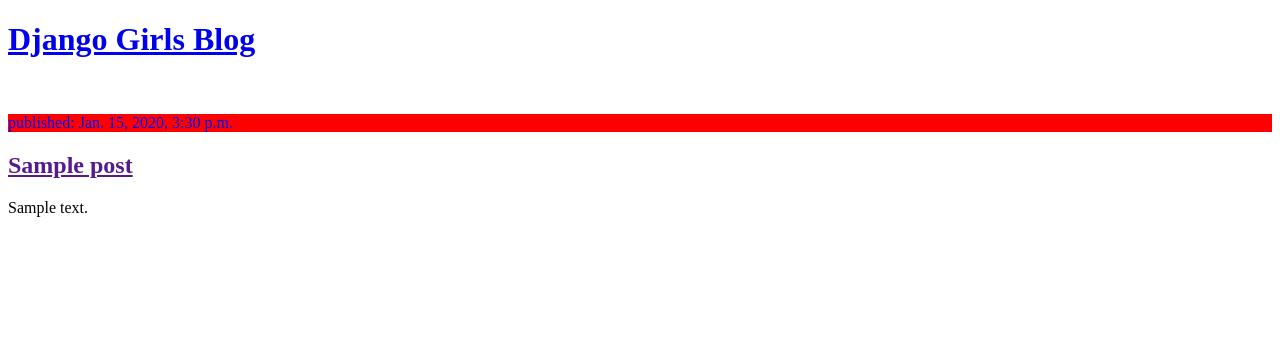
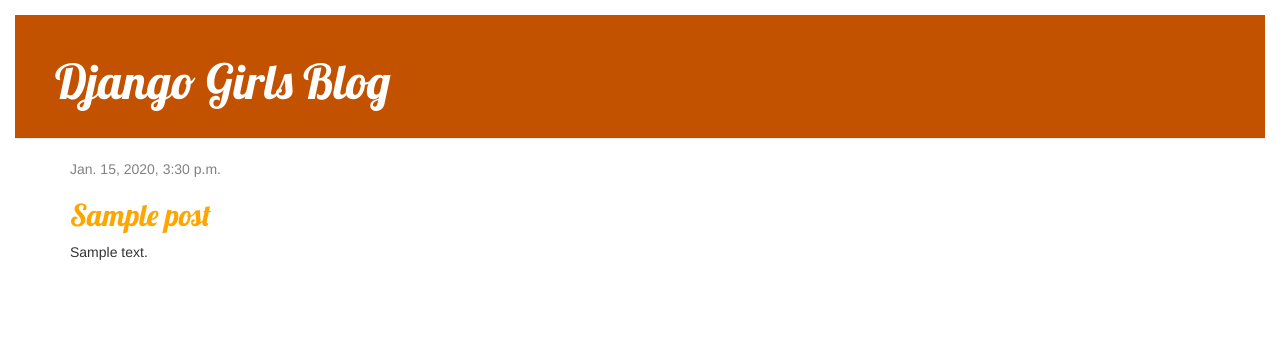
Before and after one commit to afrozchakure/Django-blog, a Django app: template blog/templates/blog/post_list.html in a window 1280 px wide. Shown: the top 346 px of the page. Run offline with Django 3.2, Linux system fonts and the light colour scheme; the template is opened without the code that fills it: values that come from a table or form of the project are taken from there, others are empty; tables that the repository leaves empty hold one stand-in row (values such as "Sample post"); some libraries are stand-ins or nearby versions.

Commit message:
Added view and template for detailed blog post as well as CSS for the site.

```diff
--- /dev/null
+++ b/blog/static/css/blog.css
@@ -0,0 +1,55 @@
+h1 a, h2 a
+{
+	color: orange;  /*dark orange*/
+	font-family:'Lobster';
+}
+body
+{
+	padding:15px;
+}
+.page-header {
+    background-color: #C25100;
+    margin-top: 0;
+    padding: 20px 20px 20px 40px;
+}
+
+.page-header h1, .page-header h1 a, .page-header h1 a:visited, .page-header h1 a:active {
+    color: #ffffff;
+    font-size: 36pt;
+    text-decoration: none;
+}
+
+.content {
+    margin-left: 40px;
+}
+
+h1, h2, h3, h4 {
+    font-family: 'Lobster', cursive;
+}
+
+.date {
+    color: #828282;
+}
+
+.save {
+    float: right;
+}
+
+.post-form textarea, .post-form input {
+    width: 100%;
+}
+
+.top-menu, .top-menu:hover, .top-menu:visited {
+    color: #ffffff;
+    float: right;
+    font-size: 26pt;
+    margin-right: 20px;
+}
+
+.post {
+    margin-bottom: 70px;
+}
+
+.post h1 a, .post h1 a:visited {
+    color: #000000;
+}
--- /dev/null
+++ b/blog/templates/blog/base.html
@@ -0,0 +1,25 @@
+{% load static %}
+<!DOCTYPE html>
+<html>
+<head>
+	<title>Django Girls blog </title>
+	<link rel="stylesheet" href="//maxcdn.bootstrapcdn.com/bootstrap/3.2.0/css/bootstrap.min.css">
+        <link rel="stylesheet" href="//maxcdn.bootstrapcdn.com/bootstrap/3.2.0/css/bootstrap-theme.min.css">
+        <link href='//fonts.googleapis.com/css?family=Lobster&subset=latin,latin-ext' rel='stylesheet' type='text/css'>
+        <link rel="stylesheet" href="{% static 'css/blog.css' %}">
+</head>
+<body>
+<div class="page-header">
+	<h1><a href="">Django Girls Blog</a></h1>
+</div>
+<div class="content container">
+	<div class="row">
+		<div class="col-md-8">
+			{% block content %}
+			{% endblock %}
+		</div>
+	</div>
+</div>
+
+</body>
+</html>
--- a/blog/templates/blog/post_list.html
+++ b/blog/templates/blog/post_list.html
@@ -1,19 +1,13 @@
-<!DOCTYPE html>
-<html>
-    <head>
-        <title >Django Girls blog</title>
-    </head>
-    <body>
-        <div>
-            <h1><a href="/">Django Girls Blog</a></h1><br>
-        </div>
-        {% for post in posts %}
-        	<div>
-        		<p style="color:blue; background:red;">published: {{post.published_date}}</p>
-        		<h2 ><a href="">{{post.title}}</a></h2>
-        		<p>{{post.text|linebreaksbr}}</p><br>
-        	</div>
+{% extends 'blog/base.html' %}
 
-        {% endfor %}
-    </body>
-</html>
+{% block content %}
+	{% for post in posts %}
+		<div class="post">
+			<div class="date">
+			{{post.published_date}}
+			</div>
+			<h2><a href="{% url 'post_detail' pk=post.pk %}">{{post.title}}</a></h2>
+			<p>{{post.text|linebreaksbr}}</p>
+		</div>
+	{% endfor %}
+{% endblock %}
--- a/blog/urls.py
+++ b/blog/urls.py
@@ -1,7 +1,16 @@
-from django.urls import path  # Here we're importing Django's function path and all of our views from the blog application
+from django.urls import path
+# Here we're importing Django's function path and all of our views from the blog application
 from . import views
 
 urlpatterns = [
-path('', views.post_list, name='post_list'),  # we're now assigning a view called post_list to the root URL
-#  The last part, name='post_list', is the name of the URL that will be used to identify the view.
+path('', views.post_list, name='post_list'),
+# we're now assigning a view called post_list to the root URL
+# The last part, name='post_list', is the name of the URL that
+# will be used to identify the view.
+path('post/<int:pk>/', views.post_detail, name='post_detail'),
+# post/ means that the URL should begin with the word post followed by a /.
+# <int:pk> – It means that Django expects an integer value and will
+# transfer it to a view as a variable called pk.
+# / – then we need a / again before finishing the URL.
+
 ]
--- a/blog/views.py
+++ b/blog/views.py
@@ -5,7 +5,7 @@ from .models import Post
 # Both views.py and models.py are in the same directory.
 # This means we can use . and the name of the file (without .py).
 # Then we import the name of the model (Post).
-
+from django.shortcuts import render, get_object_or_404
 
 # Create your views here.
 def post_list(request):
@@ -21,3 +21,6 @@ def post_list(request):
 # We need to give them names (we will stick to 'posts' right now). :)
 # It should look like this: {'posts': posts}.
 # Please note that the part before : is a string; you need to wrap it with quotes: ''.
+def post_detail(request, pk):
+	post = get_object_or_404(Post, pk=pk)
+	return render(request, 'blog/post_detail.html', {'post':post})
```
Also changed, not shown: blog/templates/blog/post_detail.html (added, +16 -0 lines).
